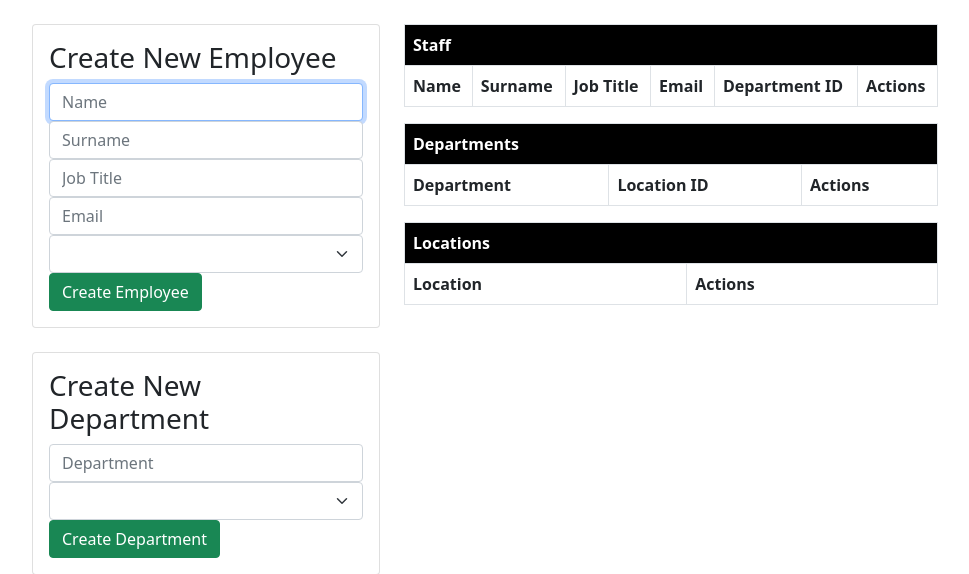
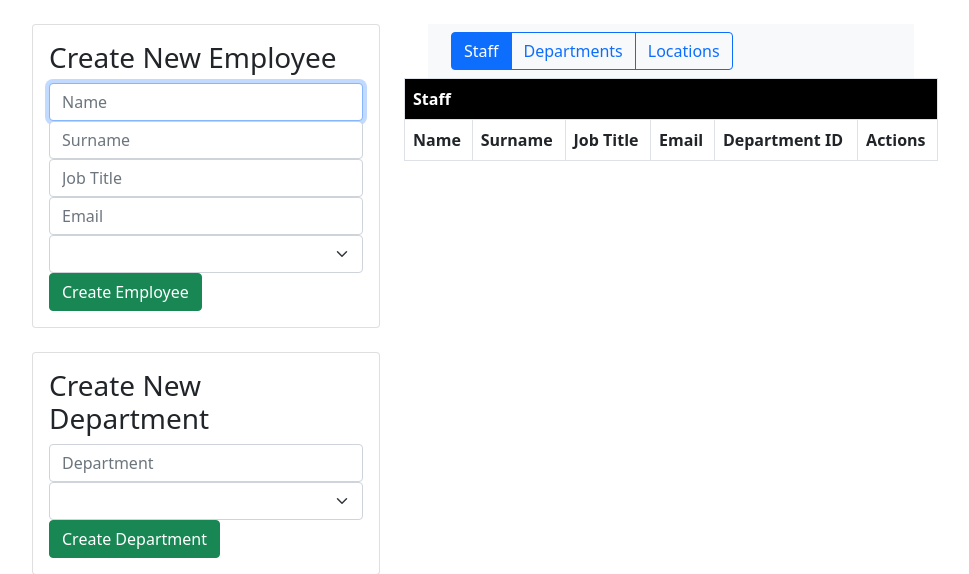
Before and after one commit to Pez-Gordo/company-directory-crud, a PHP site: page /companydirectory/ in a window 1280 px wide. Shown: the part 56-630 px from the top of the page, without its empty margins (62-1031 px from the left). Run offline with PHP 8.4, Linux system fonts and the light colour scheme; data that the repository does not hold is empty; some libraries are stand-ins or nearby versions.

Commit message:
added bootstrap radio buttons to toggle between tables

```diff
--- a/includes/footer.php
+++ b/includes/footer.php
@@ -1,7 +1,11 @@
 <!-- Scripts -->
-<script src="https://cdn.jsdelivr.net/npm/bootstrap@5.0.0-beta2/dist/js/bootstrap.bundle.min.js" integrity="sha384-b5kHyXgcpbZJO/tY9Ul7kGkf1S0CWuKcCD38l8YkeH8z8QjE0GmW1gYU5S9FOnJ0" crossorigin="anonymous"></script>
+    <script src="https://cdn.jsdelivr.net/npm/bootstrap@5.0.0-beta2/dist/js/bootstrap.bundle.min.js" integrity="sha384-b5kHyXgcpbZJO/tY9Ul7kGkf1S0CWuKcCD38l8YkeH8z8QjE0GmW1gYU5S9FOnJ0" crossorigin="anonymous"></script>
     <script src="https://cdn.jsdelivr.net/npm/@popperjs/core@2.6.0/dist/umd/popper.min.js" integrity="sha384-KsvD1yqQ1/1+IA7gi3P0tyJcT3vR+NdBTt13hSJ2lnve8agRGXTTyNaBYmCR/Nwi" crossorigin="anonymous"></script>
     <script src="https://cdn.jsdelivr.net/npm/bootstrap@5.0.0-beta2/dist/js/bootstrap.min.js" integrity="sha384-nsg8ua9HAw1y0W1btsyWgBklPnCUAFLuTMS2G72MMONqmOymq585AcH49TLBQObG" crossorigin="anonymous"></script>
+    <script
+        src="https://code.jquery.com/jquery-3.5.1.js"
+        integrity="sha256-QWo7LDvxbWT2tbbQ97B53yJnYU3WhH/C8ycbRAkjPDc="
+        crossorigin="anonymous"></script>
     <script src="./includes/js/main.js"></script>
 </body>
 </html>
--- a/includes/js/main.js
+++ b/includes/js/main.js
@@ -1,2 +1,21 @@
-alert("hola desde javascript")
-console.log("hola desde js")
+$('#tableDepartments').hide()
+$('#tableLocations').hide()
+
+
+document.getElementById("btnradio1").addEventListener("click", function() {
+    $('#tableDepartments').hide()
+    $('#tableLocations').hide()
+    $('#tableStaff').show()
+  });
+
+document.getElementById("btnradio2").addEventListener("click", function() {
+  $('#tableStaff').hide()
+  $('#tableLocations').hide()
+  $('#tableDepartments').show()
+});
+
+document.getElementById("btnradio3").addEventListener("click", function() {
+    $('#tableStaff').hide()
+    $('#tableDepartments').hide()
+    $('#tableLocations').show()
+  });
--- a/index.php
+++ b/index.php
@@ -83,10 +83,26 @@
             </div>
         </div>
 
+
+        <div class="col-md-6">
+            <div class="container">
+                <nav class="navbar navbar-expand-lg navbar-light bg-light">
+                    <div class="container-fluid">
+                        <div class="btn-group" role="group" aria-label="Basic radio toggle button group">
+                            <input type="radio" class="btn-check" name="btnradio" id="btnradio1" autocomplete="off" checked>
+                            <label class="btn btn-outline-primary" for="btnradio1">Staff</label>
+
+                            <input type="radio" class="btn-check" name="btnradio" id="btnradio2" autocomplete="off">
+                            <label class="btn btn-outline-primary" for="btnradio2">Departments</label>
+
+                            <input type="radio" class="btn-check" name="btnradio" id="btnradio3" autocomplete="off">
+                            <label class="btn btn-outline-primary" for="btnradio3">Locations</label>
+                        </div>
+                    </div>
+                </nav>
+            </div>
             <!-- Staff Table -->
-        <div class="col-md-6">
             <table id="tableStaff" class="table table-bordered">
-
                 <thead>
                     <tr class='header'>
                         <th colspan='6'>Staff</th>
@@ -125,12 +141,10 @@
                         </tr>
                     <?php } ?>
                 </tbody>
-
             </table>
             <!-- Departments Table -->
 
             <table id="tableDepartments" class="table table-bordered">
-
                 <thead>
                     <tr class='header'>
                         <th colspan='3'>Departments</th>
@@ -163,13 +177,10 @@
                         </tr>
                     <?php } ?>
                 </tbody>
-
             </table>
-
             <!-- Locations Table -->
 
             <table id="tableLocations" class="table table-bordered">
-
                 <thead>
                     <tr class='header'>
                         <th colspan='2'>Locations</th>
@@ -200,7 +211,6 @@
                         </tr>
                     <?php } ?>
                 </tbody>
-
             </table>
 
         </div>
```
Lines whose indentation alone changed are shown as unchanged.
